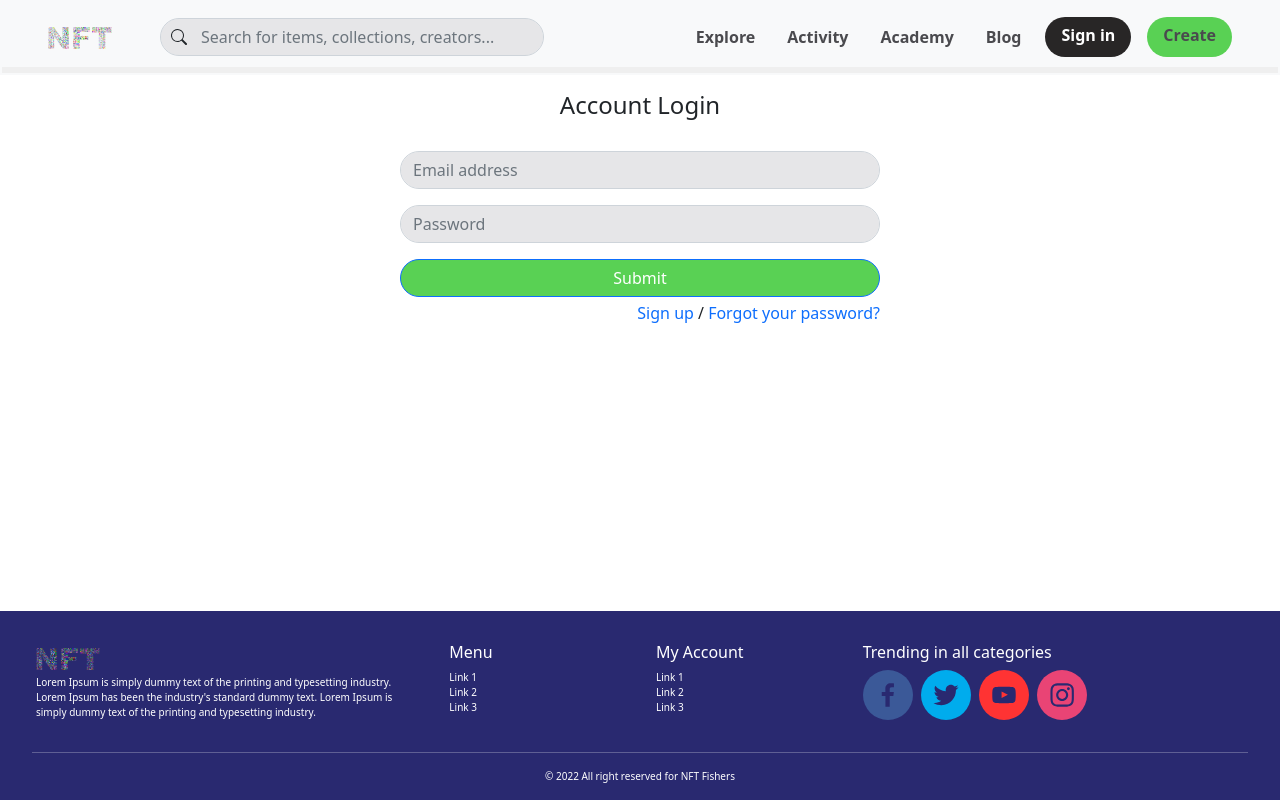
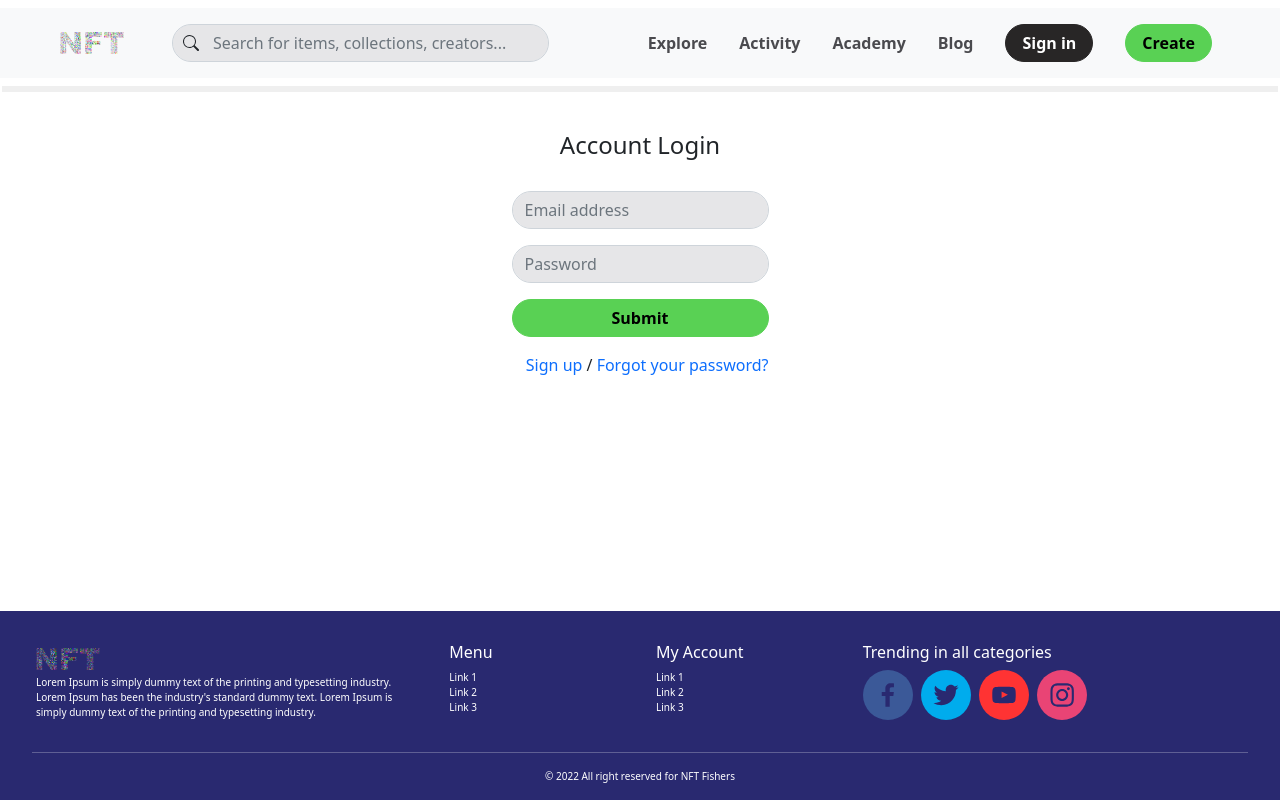
Before and after one commit to mihiran-paranamanage/nft-marketplace-react-bootstrap, a React (Create React App) app: page /sign-in in a window 1280 px wide. Built offline with nearby package versions, Linux system fonts and the light colour scheme.

Commit message:
Change Sign-in, Create, Navbar styles

```diff
--- a/src/components/shared/button/ghost-button/GhostButton.tsx
+++ b/src/components/shared/button/ghost-button/GhostButton.tsx
@@ -7,7 +7,7 @@ import {ButtonProps} from '../primary-button/PrimaryButton';
 export const GhostButton: React.FC<ButtonProps> = (props) => {
     return (
         <button className="ghost-btn"
-                style={{color: props.color, backgroundColor: props.bgColor}}>
+                style={{width: props.width}}>
             {props.children}
         </button>
     )
--- a/src/components/shared/button/primary-button/PrimaryButton.scss
+++ b/src/components/shared/button/primary-button/PrimaryButton.scss
@@ -2,8 +2,14 @@
 
 .primary-btn {
   background-color: $green;
+  border: 1px solid $green;
   padding: 6px 1rem;
   border-radius: 3rem;
-  border: 1px solid $green;
   font-weight: 600;
+
+  &.black {
+    color: white;
+    background-color: $black;
+    border: 1px solid $black;
+  }
 }
--- a/src/components/shared/button/primary-button/PrimaryButton.tsx
+++ b/src/components/shared/button/primary-button/PrimaryButton.tsx
@@ -4,13 +4,14 @@ import './PrimaryButton.scss';
 
 export interface ButtonProps {
     color?: string;
-    bgColor?: string;
+    width?: string;
 }
 
 export const PrimaryButton: React.FC<ButtonProps> = (props) => {
+    const className = `primary-btn ${props.color}`
     return (
-        <button className="primary-btn"
-                style={{color: props.color, backgroundColor: props.bgColor}}>
+        <button className={className}
+                style={{width: props.width}}>
             {props.children}
         </button>
     )
--- a/src/components/shared/card/Card.scss
+++ /dev/null
@@ -1,4 +0,0 @@
-.card {
-    padding: 0 8rem;
-    border: none;
-}
--- a/src/components/shared/card/Card.tsx
+++ /dev/null
@@ -1,9 +0,0 @@
-import React from 'react';
-
-import './Card.scss'
-
-export const Card: React.FC = (props) => {
-    return (
-        <div className="card">{props.children}</div>
-    );
-}
--- a/src/components/shared/navbar/NavBar.scss
+++ b/src/components/shared/navbar/NavBar.scss
@@ -1,16 +1,12 @@
 @import './src/styles/colors';
 
-.navbar-container {
-  justify-content: start !important;
+.nav-bar {
+  justify-content: start;
   box-shadow: 0 8px 0 -2px #efefef;
   padding: 0.5rem 0;
 
-  .navbar-brand {
-    margin: 0 3rem;
-
-    img {
-      width: 4rem;
-    }
+  .navbar-brand img {
+    width: 4rem;
   }
 
   .search {
@@ -25,29 +21,12 @@
   .searchInput {
     padding-left: 40px;
     border-radius: 3rem;
-    background-color: $input-bg;
+    background-color: $light-gray;
   }
 
-  .navigations {
-    margin: 0 3rem;
-  }
-
-  .navLink {
+  .nav-link {
     margin-left: 1rem;
-    color: $heading-text !important;
+    color: $dark-gray !important;
     font-weight: 700;
-
-    &.signIn {
-      color: white !important;
-      background-color: $default-black;
-      padding: 6px 1rem;
-      border-radius: 3rem;
-    }
-
-    &.create {
-      background-color: $default-green;
-      padding: 6px 1rem;
-      border-radius: 3rem;
-    }
   }
 }
--- a/src/components/shared/navbar/NavBar.tsx
+++ b/src/components/shared/navbar/NavBar.tsx
@@ -2,14 +2,16 @@ import React from 'react';
 import {Container, Navbar, Nav, Form, FormControl} from 'react-bootstrap'
 import {BsSearch} from 'react-icons/bs'
 
-import './NavBar.scss'
+import './NavBar.scss';
+
+import {PrimaryButton} from '../button/primary-button/PrimaryButton';
 
 export const NavBar: React.FC = () => {
-    const searchPlaceholder = 'Search for items, collections, creators...';
     return (
+        <div className="nav-bar">
             <Navbar bg="light" expand="lg" sticky="top">
-            <Container fluid className="navbar-container">
-                <Navbar.Brand>
+                <Container fluid>
+                    <Navbar.Brand className="mx-5">
                         <img src={require('../../../assets/navbar-logo.png')} alt="Logo"/>
                     </Navbar.Brand>
                     <Form className="search d-flex">
@@ -17,23 +19,28 @@ export const NavBar: React.FC = () => {
                         <FormControl
                             className="searchInput"
                             type="search"
-                        placeholder={searchPlaceholder}
+                            placeholder="Search for items, collections, creators..."
                             aria-label="Search"/>
                     </Form>
                     <Navbar.Toggle className="ms-auto" aria-controls="navbarScroll" />
-                <div className="ms-lg-auto navigations">
+                    <div className="mx-5 ms-lg-auto">
                         <Navbar.Collapse id="navbarScroll">
-                        <Nav style={{ maxHeight: '100px' }} navbarScroll>
-                            <Nav.Link className="navLink" href='/explore'>Explore</Nav.Link>
-                            <Nav.Link className="navLink" href='/activity'>Activity</Nav.Link>
-                            <Nav.Link className="navLink" href='/academy'>Academy</Nav.Link>
-                            <Nav.Link className="navLink" href='/blog'>Blog</Nav.Link>
-                            <Nav.Link className="navLink signIn" href='/sign-in'>Sign in</Nav.Link>
-                            <Nav.Link className="navLink create" href='/sign-up'>Create</Nav.Link>
+                            <Nav className="align-items-center" style={{ maxHeight: '100px' }} navbarScroll>
+                                <Nav.Link href='/explore'>Explore</Nav.Link>
+                                <Nav.Link href='/activity'>Activity</Nav.Link>
+                                <Nav.Link href='/academy'>Academy</Nav.Link>
+                                <Nav.Link href='/blog'>Blog</Nav.Link>
+                                <Nav.Link href='/sign-in'>
+                                    <PrimaryButton color="black">Sign in</PrimaryButton>
+                                </Nav.Link>
+                                <Nav.Link href='/sign-up'>
+                                    <PrimaryButton>Create</PrimaryButton>
+                                </Nav.Link>
                             </Nav>
                         </Navbar.Collapse>
                     </div>
                 </Container>
             </Navbar>
+        </div>
     )
 }
--- a/src/components/sign-in/SignIn.scss
+++ b/src/components/sign-in/SignIn.scss
@@ -1,14 +1,14 @@
 @import './src/styles/colors';
 
-.sign-in-container {
+.sign-in {
+  min-height: 20rem;
+
   .input {
     border-radius: 3rem;
-    background-color: $input-bg;
+    background-color: $light-gray;
   }
 
-  .submitBtn {
-    width: 100%;
-    border-radius: 3rem;
-    background-color: $default-green;
+  > div {
+    min-width: 30%;
   }
 }
--- a/src/components/sign-in/SignIn.tsx
+++ b/src/components/sign-in/SignIn.tsx
@@ -1,32 +1,32 @@
 import React from 'react';
-import {Button, Form} from 'react-bootstrap';
+import {Form} from 'react-bootstrap';
+import {Link} from 'react-router-dom';
 
 import './SignIn.scss';
 
-import {Card} from '../shared/card/Card';
-import {Link} from 'react-router-dom';
+import {PrimaryButton} from '../shared/button/primary-button/PrimaryButton';
 
 export const SignIn: React.FC = (props) => {
     return (
-        <Card>
-            <div className="sign-in-container text-center">
-                <h4 className="text-center">Account Login</h4>
+        <div className="sign-in d-flex align-items-center justify-content-center">
+            <div className="text-center">
+                <h4>Account Login</h4>
                 <br/>
                 <Form>
-                    <Form.Group className="mb-3" controlId="formBasicEmail">
+                    <Form.Group className="mb-3" controlId="email">
                         <Form.Control className="input" type="email" placeholder="Email address" />
                     </Form.Group>
-                    <Form.Group className="mb-3" controlId="formBasicPassword">
+                    <Form.Group className="mb-3" controlId="password">
                         <Form.Control className="input" type="password" placeholder="Password" />
                     </Form.Group>
-                    <Button className="submitBtn" type="submit">Submit</Button>
+                    <PrimaryButton width="100%">Submit</PrimaryButton>
                 </Form>
-                <div className="text-end mt-1">
+                <div className="text-end my-3">
                     <Link className="text-decoration-none" to='/sign-up'>Sign up</Link>
                     { ' / ' }
                     <Link className="text-decoration-none" to=''>Forgot your password?</Link>
                 </div>
             </div>
-        </Card>
+        </div>
     )
 }
--- a/src/components/sign-up/SignUp.scss
+++ b/src/components/sign-up/SignUp.scss
@@ -1,8 +1,7 @@
-@import './src/styles/colors';
+.sign-up {
+  min-height: 20rem;
 
-.sign-up-container {
-  .btn {
-    border-radius: 3rem;
-    background-color: $default-green;
+  > div {
+    min-width: 30%;
   }
 }
--- a/src/components/sign-up/SignUp.tsx
+++ b/src/components/sign-up/SignUp.tsx
@@ -1,24 +1,28 @@
 import React from 'react';
-import {Button} from 'react-bootstrap';
 import {Link} from 'react-router-dom';
 
 import './SignUp.scss';
 
-import {Card} from '../shared/card/Card';
+import {PrimaryButton} from '../shared/button/primary-button/PrimaryButton';
 
 export const SignUp: React.FC = (props) => {
     return (
-        <Card>
-            <div className="sign-up-container text-center">
-                <h4>Hi, Let's set up your wallet!</h4>
+        <div className="sign-up d-flex align-items-center justify-content-center">
+            <div className="text-center">
+                <h4>
+                    Hi, Let's set up
+                    <br/>
+                    your wallet!
+                </h4>
                 <br/>
-                <Button className="btn" type="button">Select a wallet</Button>
-                <div className="mt-1">
+                <PrimaryButton>Select a wallet</PrimaryButton>
+                <div className="my-3">
+                    {/*Todo Change Link url for a relevant select wallet screen*/}
                     <Link className="text-decoration-none" to='/sign-up'>
                         Is this your first time setting up a wallet?
                     </Link>
                 </div>
             </div>
-        </Card>
+        </div>
     )
 }
--- a/src/styles/_colors.scss
+++ b/src/styles/_colors.scss
@@ -1,9 +1,5 @@
-$default-black: #282626;
-$default-green: #59d154;
-
 $black: #282626;
 $green: #59d154;
 $light-blue: #4ba8d7;
-
-$heading-text: #4a4a4e;
-$input-bg: #e6e6e8;
+$light-gray: #e6e6e8;
+$dark-gray: #4a4a4e;
```
Lines whose indentation alone changed are shown as unchanged.
